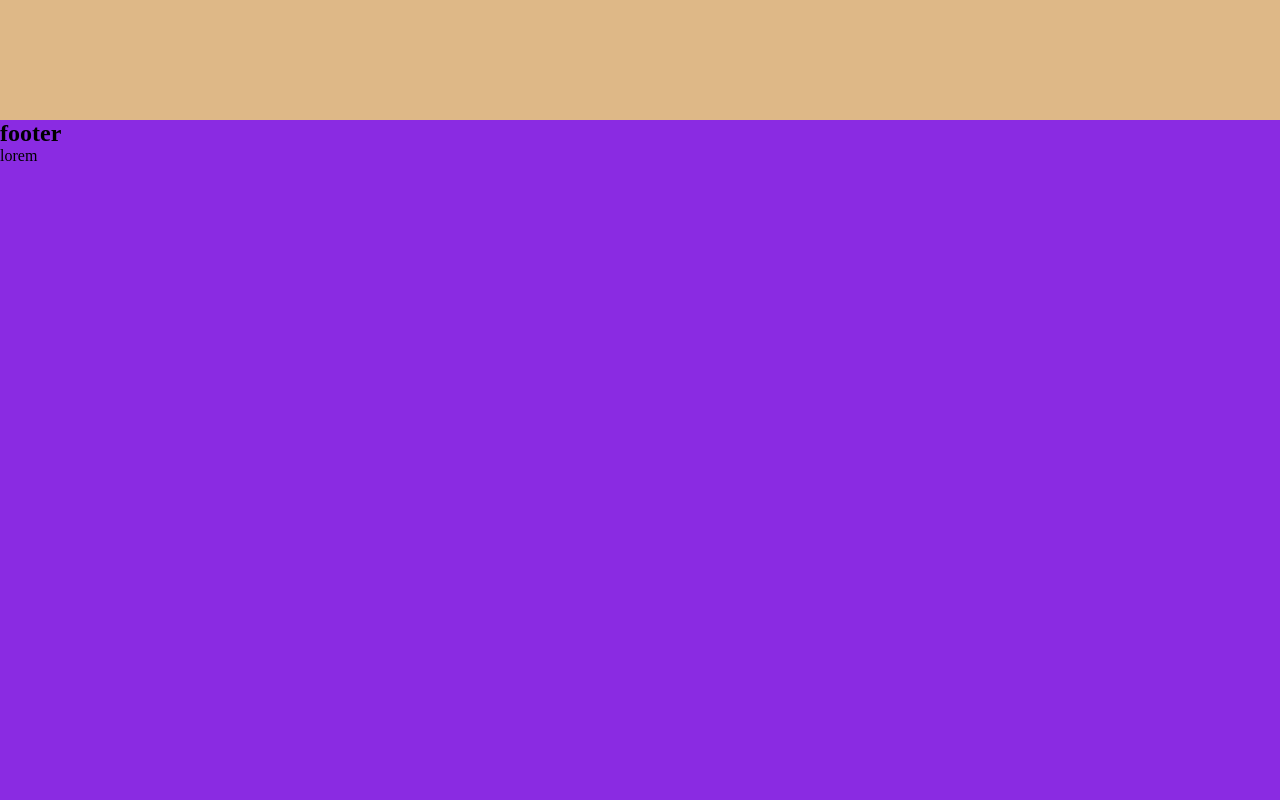
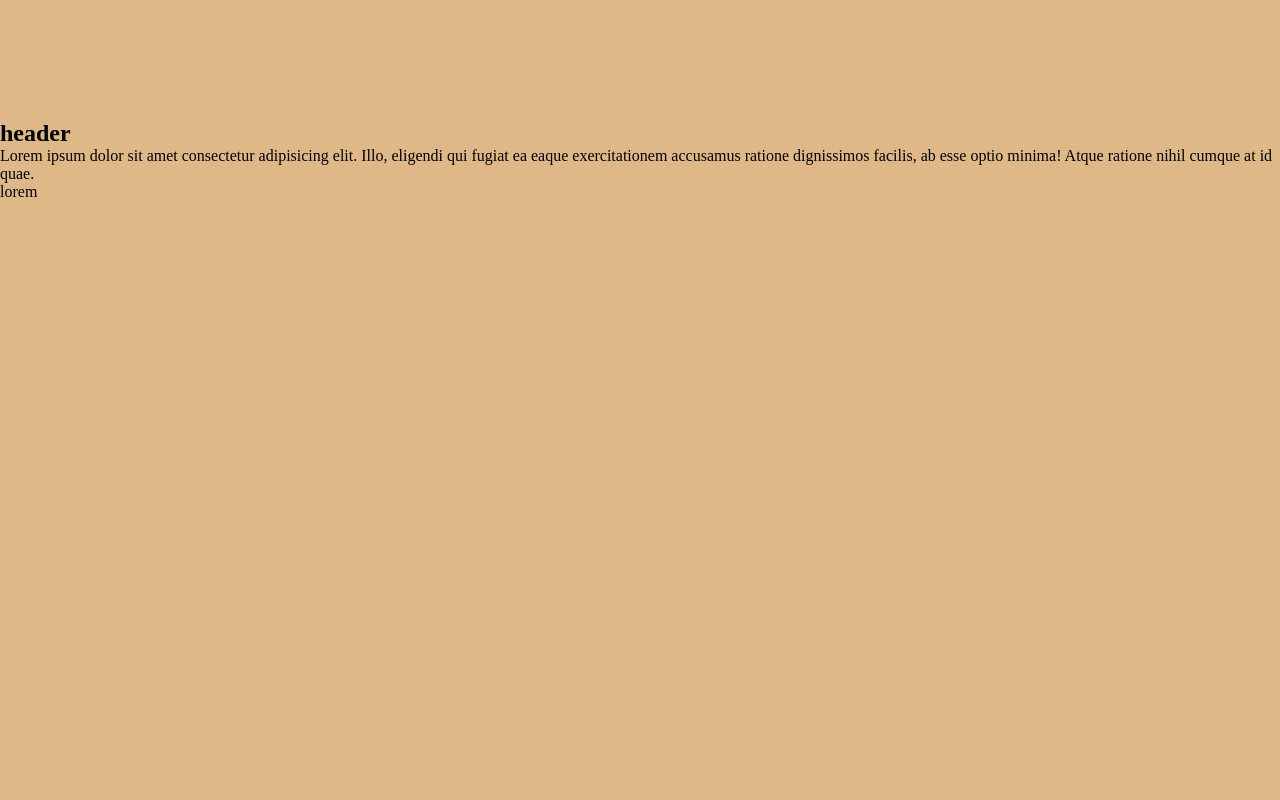
Before and after one commit to abdallah-h-emam/netninjaGitTest, a plain HTML site: page index.html in a window 1280 px wide. Shown: the part 2280-3080 px from the top of the page. Drawn offline with Linux system fonts and the light colour scheme.

Commit message:
add contact-us page with syle

```diff
--- a/index.html
+++ b/index.html
@@ -23,6 +23,11 @@
       <p>Lorem ipsum dolor sit amet consectetur adipisicing elit. Illo, eligendi qui fugiat ea eaque exercitationem accusamus ratione dignissimos facilis, ab esse optio minima! Atque ratione nihil cumque at id quae.</p>
       <p>lorem</p>
     </section>
+    <section id="contact-us">
+      <h2>header</h2>
+      <p>Lorem ipsum dolor sit amet consectetur adipisicing elit. Illo, eligendi qui fugiat ea eaque exercitationem accusamus ratione dignissimos facilis, ab esse optio minima! Atque ratione nihil cumque at id quae.</p>
+      <p>lorem</p>
+    </section>
     <section id="footer">
       <h2>footer</h2>
       <p>lorem</p>
--- a/style.css
+++ b/style.css
@@ -24,6 +24,13 @@ html {
   background-color:burlywood;
 }
 
+/* contact-us Page */
+#contact-us {
+  height: 100vh;
+  background-color: burlywood;
+  background-color:burlywood;
+}
+
 /* feature Page */
 #footer {
   height: 100vh;
```
